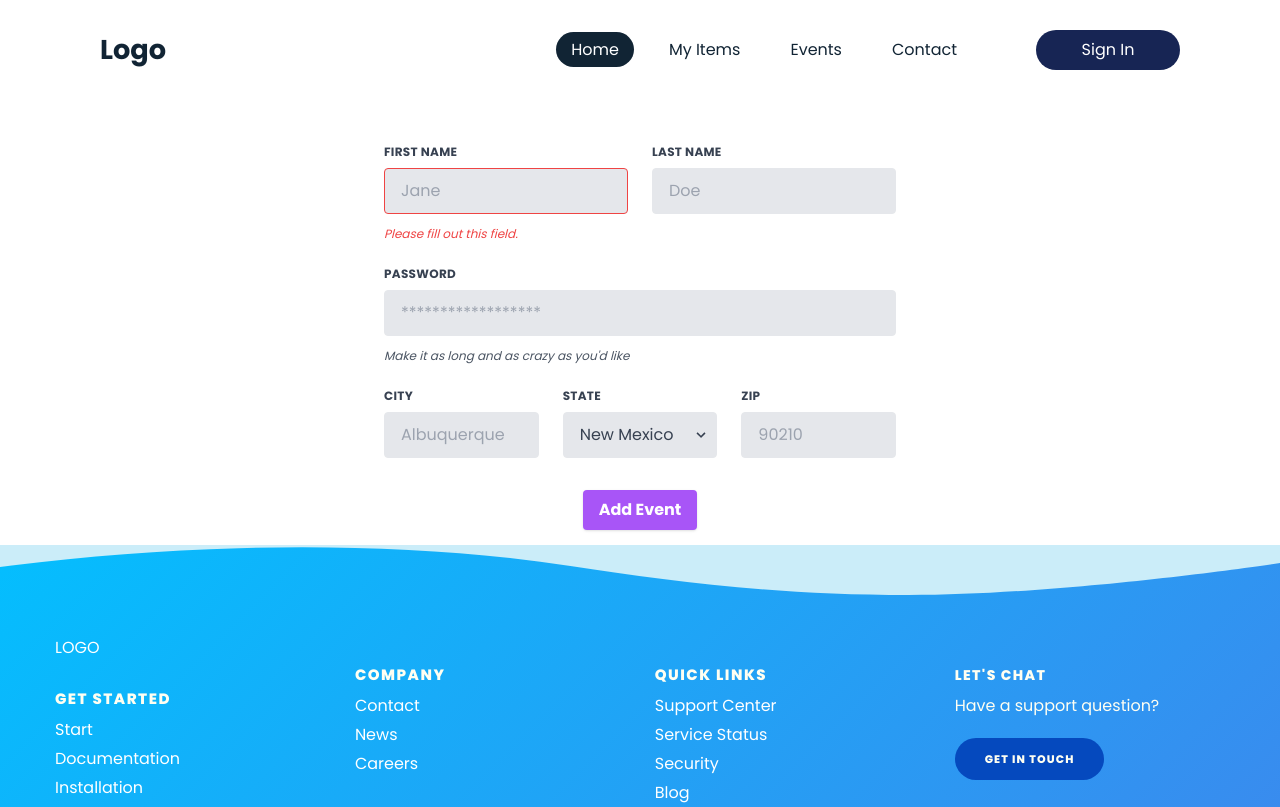
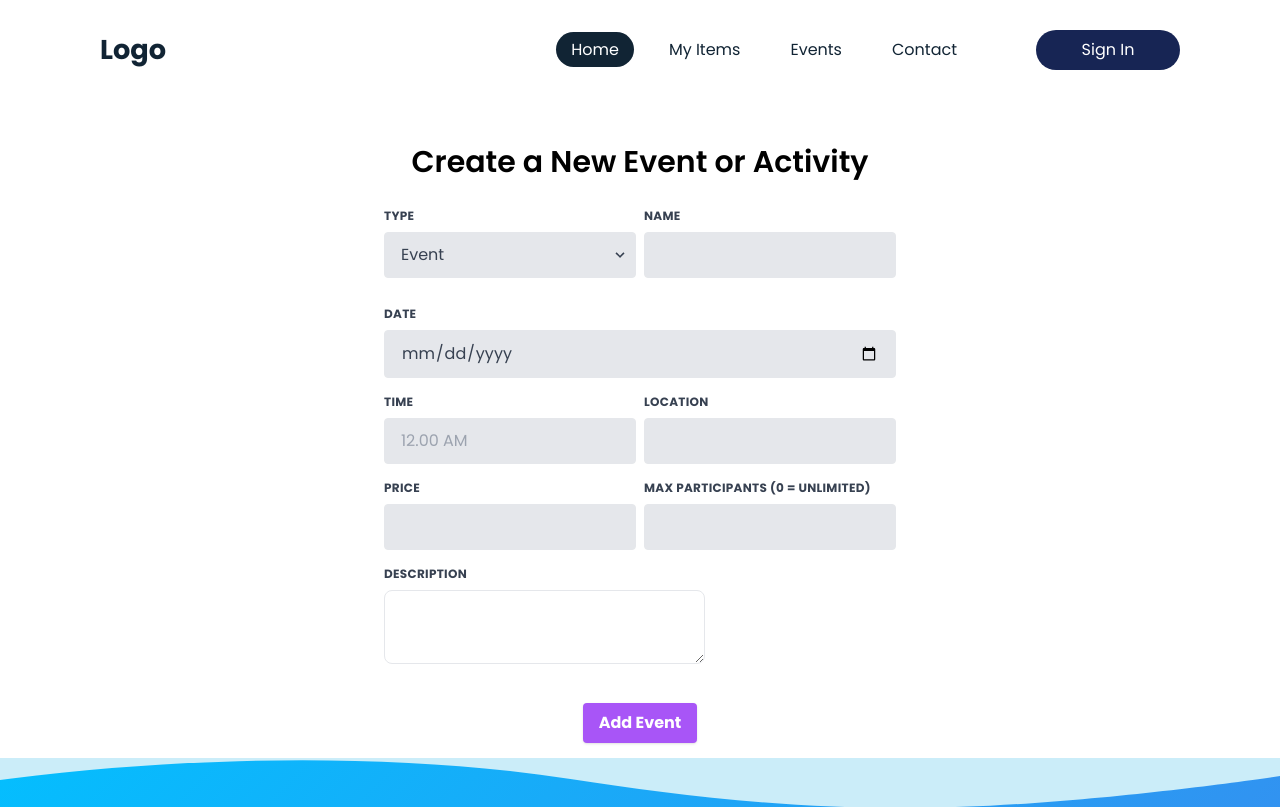
Before and after one commit to malakasadeep/ITP24_B9_09_Tourism_Management_System-MERN, a Vue app in the folder client/: page /events/create in a window 1280 px wide. Shown: the top 807 px of the page. Built offline with nearby package versions, Linux system fonts and the light colour scheme; no server answers; a web font is replaced by a local one.

Commit message:
Event table added

```diff
--- /dev/null
+++ b/client/src/components/eventAct/EventTable.jsx
@@ -0,0 +1,121 @@
+import React from 'react'
+
+function EventTable() {
+  return (
+
+
+<div class="relative overflow-x-auto shadow-md sm:rounded-lg">
+    <table class="w-full text-sm text-left rtl:text-right text-gray-500 dark:text-gray-400">
+        <thead class="text-xs text-gray-700 uppercase bg-gray-50 dark:bg-gray-700 dark:text-gray-400">
+            <tr>
+                <th scope="col" class="px-6 py-3">
+                    Product name
+                </th>
+                <th scope="col" class="px-6 py-3">
+                    Color
+                </th>
+                <th scope="col" class="px-6 py-3">
+                    Category
+                </th>
+                <th scope="col" class="px-6 py-3">
+                    Price
+                </th>
+                <th scope="col" class="px-6 py-3">
+                    Action
+                </th>
+            </tr>
+        </thead>
+        <tbody>
+            <tr class="odd:bg-white odd:dark:bg-gray-900 even:bg-gray-50 even:dark:bg-gray-800 border-b dark:border-gray-700">
+                <th scope="row" class="px-6 py-4 font-medium text-gray-900 whitespace-nowrap dark:text-white">
+                    Apple MacBook Pro 17"
+                </th>
+                <td class="px-6 py-4">
+                    Silver
+                </td>
+                <td class="px-6 py-4">
+                    Laptop
+                </td>
+                <td class="px-6 py-4">
+                    $2999
+                </td>
+                <td class="px-6 py-4">
+                    <a href="#" class="font-medium text-blue-600 dark:text-blue-500 hover:underline">Edit</a>
+                </td>
+            </tr>
+            <tr class="odd:bg-white odd:dark:bg-gray-900 even:bg-gray-50 even:dark:bg-gray-800 border-b dark:border-gray-700">
+                <th scope="row" class="px-6 py-4 font-medium text-gray-900 whitespace-nowrap dark:text-white">
+                    Microsoft Surface Pro
+                </th>
+                <td class="px-6 py-4">
+                    White
+                </td>
+                <td class="px-6 py-4">
+                    Laptop PC
+                </td>
+                <td class="px-6 py-4">
+                    $1999
+                </td>
+                <td class="px-6 py-4">
+                    <a href="#" class="font-medium text-blue-600 dark:text-blue-500 hover:underline">Edit</a>
+                </td>
+            </tr>
+            <tr class="odd:bg-white odd:dark:bg-gray-900 even:bg-gray-50 even:dark:bg-gray-800 border-b dark:border-gray-700">
+                <th scope="row" class="px-6 py-4 font-medium text-gray-900 whitespace-nowrap dark:text-white">
+                    Magic Mouse 2
+                </th>
+                <td class="px-6 py-4">
+                    Black
+                </td>
+                <td class="px-6 py-4">
+                    Accessories
+                </td>
+                <td class="px-6 py-4">
+                    $99
+                </td>
+                <td class="px-6 py-4">
+                    <a href="#" class="font-medium text-blue-600 dark:text-blue-500 hover:underline">Edit</a>
+                </td>
+            </tr>
+            <tr class="odd:bg-white odd:dark:bg-gray-900 even:bg-gray-50 even:dark:bg-gray-800 border-b dark:border-gray-700">
+                <th scope="row" class="px-6 py-4 font-medium text-gray-900 whitespace-nowrap dark:text-white">
+                    Google Pixel Phone
+                </th>
+                <td class="px-6 py-4">
+                    Gray
+                </td>
+                <td class="px-6 py-4">
+                    Phone
+                </td>
+                <td class="px-6 py-4">
+                    $799
+                </td>
+                <td class="px-6 py-4">
+                    <a href="#" class="font-medium text-blue-600 dark:text-blue-500 hover:underline">Edit</a>
+                </td>
+            </tr>
+            <tr>
+                <th scope="row" class="px-6 py-4 font-medium text-gray-900 whitespace-nowrap dark:text-white">
+                    Apple Watch 5
+                </th>
+                <td class="px-6 py-4">
+                    Red
+                </td>
+                <td class="px-6 py-4">
+                    Wearables
+                </td>
+                <td class="px-6 py-4">
+                    $999
+                </td>
+                <td class="px-6 py-4">
+                    <a href="#" class="font-medium text-blue-600 dark:text-blue-500 hover:underline">Edit</a>
+                </td>
+            </tr>
+        </tbody>
+    </table>
+</div>
+
+  )
+}
+
+export default EventTable
--- a/client/src/pages/AddItems.jsx
+++ b/client/src/pages/AddItems.jsx
@@ -91,7 +91,7 @@ export default function AddItems() {
               <img src={addvehiimg} alt='addvehiimg' className='h-64 w-80'/>
             </div>
             <h5 className='text-slate-800 text-2xl md:text-3xl font-medium mt-3'>Add Events</h5>
-            <p className='text-slate-500 text-lg mt-3'>The "Add Package" web page lets users easily suggest and describe new travel packages, actively contributing to the platform's diverse offerings.</p>
+            <p className='text-slate-500 text-lg mt-3'>The "Add Events" web page lets users easily suggest and describe new events and activities, contributing to the platform's diverse offerings.</p>
             <Link to={"/events/create"} className='text-center bg-blue-400 text-blue-800 py-2 rounded-lg font-semibold mt-4 hover:bg-blue-200 focus:scale-95 transition-all duration-200 ease-out'>Explore</Link>
           </div>
         </div>
--- a/client/src/pages/eventAct/CreateEvent.jsx
+++ b/client/src/pages/eventAct/CreateEvent.jsx
@@ -3,90 +3,26 @@ import React from "react";
 const CreateEvent = () => {
   return (
     <div className=" mt-36">
+      <h1 className="text-3xl font-semibold text-center my-7 mt-24">
+        Create a New Event or Activity
+      </h1>
       <div className="flex items-center justify-center mt-2 container mx-auto">
         <form class="w-full max-w-lg">
-          <div class="flex flex-wrap -mx-3 mb-6">
-            <div class="w-full md:w-1/2 px-3 mb-6 md:mb-0">
-              <label
-                class="block uppercase tracking-wide text-gray-700 text-xs font-bold mb-2"
-                for="grid-first-name"
-              >
-                First Name
-              </label>
-              <input
-                class="appearance-none block w-full bg-gray-200 text-gray-700 border border-red-500 rounded py-3 px-4 mb-3 leading-tight focus:outline-none focus:bg-white"
-                id="grid-first-name"
-                type="text"
-                placeholder="Jane"
-              />
-              <p class="text-red-500 text-xs italic">
-                Please fill out this field.
-              </p>
-            </div>
-            <div class="w-full md:w-1/2 px-3">
-              <label
-                class="block uppercase tracking-wide text-gray-700 text-xs font-bold mb-2"
-                for="grid-last-name"
-              >
-                Last Name
-              </label>
-              <input
-                class="appearance-none block w-full bg-gray-200 text-gray-700 border border-gray-200 rounded py-3 px-4 leading-tight focus:outline-none focus:bg-white focus:border-gray-500"
-                id="grid-last-name"
-                type="text"
-                placeholder="Doe"
-              />
-            </div>
-          </div>
-          <div class="flex flex-wrap -mx-3 mb-6">
-            <div class="w-full px-3">
-              <label
-                class="block uppercase tracking-wide text-gray-700 text-xs font-bold mb-2"
-                for="grid-password"
-              >
-                Password
-              </label>
-              <input
-                class="appearance-none block w-full bg-gray-200 text-gray-700 border border-gray-200 rounded py-3 px-4 mb-3 leading-tight focus:outline-none focus:bg-white focus:border-gray-500"
-                id="grid-password"
-                type="password"
-                placeholder="******************"
-              />
-              <p class="text-gray-600 text-xs italic">
-                Make it as long and as crazy as you'd like
-              </p>
-            </div>
-          </div>
-          <div class="flex flex-wrap -mx-3 mb-2">
-            <div class="w-full md:w-1/3 px-3 mb-6 md:mb-0">
-              <label
-                class="block uppercase tracking-wide text-gray-700 text-xs font-bold mb-2"
-                for="grid-city"
-              >
-                City
-              </label>
-              <input
-                class="appearance-none block w-full bg-gray-200 text-gray-700 border border-gray-200 rounded py-3 px-4 leading-tight focus:outline-none focus:bg-white focus:border-gray-500"
-                id="grid-city"
-                type="text"
-                placeholder="Albuquerque"
-              />
-            </div>
-            <div class="w-full md:w-1/3 px-3 mb-6 md:mb-0">
+          <div class="grid grid-cols-2 gap-y-4 gap-x-2">
+            <div class="w-full mb-6 md:mb-0">
               <label
                 class="block uppercase tracking-wide text-gray-700 text-xs font-bold mb-2"
                 for="grid-state"
               >
-                State
+                Type
               </label>
               <div class="relative">
                 <select
                   class="block appearance-none w-full bg-gray-200 border border-gray-200 text-gray-700 py-3 px-4 pr-8 rounded leading-tight focus:outline-none focus:bg-white focus:border-gray-500"
                   id="grid-state"
                 >
-                  <option>New Mexico</option>
-                  <option>Missouri</option>
-                  <option>Texas</option>
+                  <option>Event</option>
+                  <option>Activity</option>
                 </select>
                 <div class="pointer-events-none absolute inset-y-0 right-0 flex items-center px-2 text-gray-700">
                   <svg
@@ -99,21 +35,108 @@ const CreateEvent = () => {
                 </div>
               </div>
             </div>
-            <div class="w-full md:w-1/3 px-3 mb-6 md:mb-0">
+
+            <div class="w-full mb-6 md:mb-0">
+              <label
+                class="block uppercase tracking-wide text-gray-700 text-xs font-bold mb-2"
+                for="grid-first-name"
+              >
+                Name
+              </label>
+              <input
+                class="appearance-none block w-full bg-gray-200 text-gray-700 border rounded py-3 px-4 mb-3 leading-tight focus:outline-none focus:bg-white"
+                id="grid-first-name"
+                type="text"
+              />
+            </div>
+            <div class="col-span-2 w-full">
+              <label
+                class="block uppercase tracking-wide text-gray-700 text-xs font-bold mb-2"
+                for="grid-last-name"
+              >
+                Date
+              </label>
+              <input
+                class="appearance-none block w-full bg-gray-200 text-gray-700 border border-gray-200 rounded py-3 px-4 leading-tight focus:outline-none focus:bg-white focus:border-gray-500"
+                id="grid-last-name"
+                type="date"
+              />
+            </div>
+            <div class="w-full mb-6 md:mb-0">
+              <label
+                class="block uppercase tracking-wide text-gray-700 text-xs font-bold mb-2"
+                for="grid-city"
+              >
+                Time
+              </label>
+              <input
+                class="appearance-none block w-full bg-gray-200 text-gray-700 border border-gray-200 rounded py-3 px-4 leading-tight focus:outline-none focus:bg-white focus:border-gray-500"
+                id="grid-city"
+                type="text"
+                placeholder="12.00 AM"
+              />
+            </div>
+
+            <div class="w-full mb-6 md:mb-0">
               <label
                 class="block uppercase tracking-wide text-gray-700 text-xs font-bold mb-2"
                 for="grid-zip"
               >
-                Zip
+                Location
               </label>
               <input
                 class="appearance-none block w-full bg-gray-200 text-gray-700 border border-gray-200 rounded py-3 px-4 leading-tight focus:outline-none focus:bg-white focus:border-gray-500"
                 id="grid-zip"
                 type="text"
-                placeholder="90210"
+                // placeholder="Colombo"
+              />
+            </div>
+
+            <div class="w-full">
+              <label
+                class="block uppercase tracking-wide text-gray-700 text-xs font-bold mb-2"
+                for="grid-last-name"
+              >
+                Price
+              </label>
+              <input
+                class="appearance-none block w-full bg-gray-200 text-gray-700 border border-gray-200 rounded py-3 px-4 leading-tight focus:outline-none focus:bg-white focus:border-gray-500"
+                id="grid-last-name"
+                type="text"
+                // placeholder="12/06/2023"
+              />
+            </div>
+
+            <div class="w-full ">
+              <label
+                class="block uppercase tracking-wide text-gray-700 text-xs font-bold mb-2"
+                for="grid-last-name"
+              >
+                Max participants (0 = unlimited)
+              </label>
+              <input
+                class="appearance-none block w-full bg-gray-200 text-gray-700 border border-gray-200 rounded py-3 px-4 leading-tight focus:outline-none focus:bg-white focus:border-gray-500"
+                id="grid-last-name"
+                type="text"
+                // placeholder="12/06/2023"
+              />
+            </div>
+
+            <div class="w-full col-span-2">
+              <label
+                class="block uppercase tracking-wide text-gray-700 text-xs font-bold mb-2"
+                for="grid-last-name"
+              >
+                Description
+              </label>
+              <textarea
+                type="text"
+                className="border p-3 rounded-lg resize"
+                id="description"
               />
             </div>
           </div>
+
           <div class="flex flex-wrap -mx-3 my-4">
             <div className="flex items-center justify-center mt-4 container mx-auto">
               <button
```
Also changed, not shown: client/src/components/eventAct/EventContacy.jsx (deleted).
